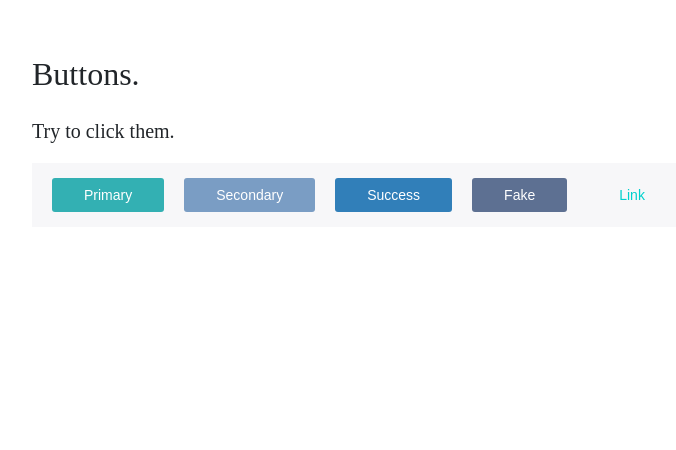
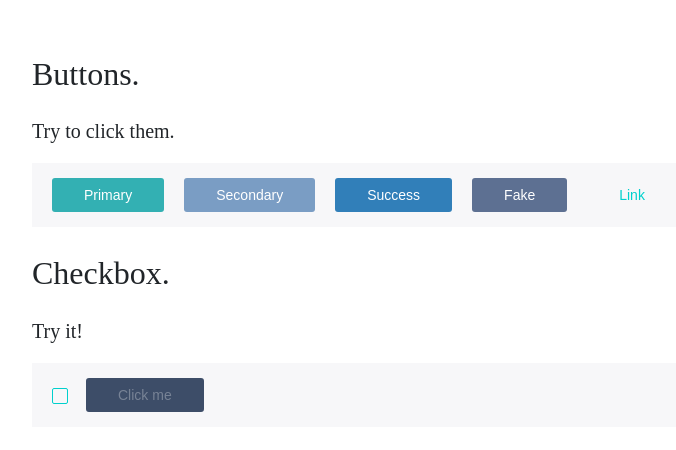
Before and after one commit to iluha5/react-library, a React app: page / in a window 1280 px wide. Shown: the top 450 px of the page, without its empty margins (6-682 px from the left). Built offline with nearby package versions, Linux system fonts and the light colour scheme.

Commit message:
feat(app): add checkbox, ref notification, ref buttons

```diff
--- a/src/components/App/index.jsx
+++ b/src/components/App/index.jsx
@@ -4,8 +4,9 @@ import PropTypes from 'prop-types';
 import style from './style.scss';
 
 import Button from 'components/Button';
+import Checkbox from 'components/Checkbox';
 
-function App({buttonClick}) {
+function App({ handlerButtonClick, triggerBox1, isBox1Checked }) {
     return (
         <div className={style['App']}>
             <h2 className={style['App-Title']}>
@@ -17,14 +18,14 @@ function App({buttonClick}) {
             <div className={style['App-Line']}>
                 <div className={style['App-Item']}>
                     <Button
-                        onClick={buttonClick}
+                        onClick={handlerButtonClick('Primary', true)}
                     >
                         Primary
                     </Button>
                 </div>
                 <div className={style['App-Item']}>
                     <Button
-                        onClick={buttonClick}
+                        onClick={handlerButtonClick('Secondary', false)}
                         btnType={'secondary'}
                     >
                         Secondary
@@ -32,7 +33,7 @@ function App({buttonClick}) {
                 </div>
                 <div className={style['App-Item']}>
                     <Button
-                        onClick={buttonClick}
+                        onClick={handlerButtonClick('Success', true)}
                         btnType={'success'}
                     >
                         Success
@@ -40,7 +41,7 @@ function App({buttonClick}) {
                 </div>
                 <div className={style['App-Item']}>
                     <Button
-                        onClick={buttonClick}
+                        onClick={handlerButtonClick('Fake', false)}
                         btnType={'fake'}
                     >
                         Fake
@@ -48,10 +49,32 @@ function App({buttonClick}) {
                 </div>
                 <div className={style['App-Item']}>
                     <Button
-                        onClick={buttonClick}
+                        onClick={handlerButtonClick('Link', true)}
                         btnType={'link'}
                     >
                         Link
+                    </Button>
+                </div>
+            </div>
+            <h2 className={style['App-Title']}>
+                Checkbox.
+            </h2>
+            <h3 className={style['App-SubTitle']}>
+                Try it!
+            </h3>
+            <div className={style['App-Line']}>
+                <div className={style['App-Item']}>
+                    <Checkbox
+                        id='box1'
+                        onChange={triggerBox1}
+                    />
+                </div>
+                <div className={style['App-Item']}>
+                    <Button
+                        onClick={handlerButtonClick('Checkbox', true)}
+                        disabled={!isBox1Checked}
+                    >
+                        Click me
                     </Button>
                 </div>
             </div>
@@ -60,7 +83,9 @@ function App({buttonClick}) {
 }
 
 App.propTypes = {
-    buttonClick: PropTypes.func.isRequired,
+    handlerButtonClick: PropTypes.func.isRequired,
+    triggerBox1: PropTypes.func.isRequired,
+    isBox1Checked: PropTypes.bool.isRequired,
 };
 
 export default App;
--- a/src/components/App/style.scss
+++ b/src/components/App/style.scss
@@ -11,6 +11,9 @@
     }
 
     &-Item {
+        display: flex;
+        align-items: center;
+
         & + & {
             margin-left: 20px;
         }
--- /dev/null
+++ b/src/components/Checkbox/index.jsx
@@ -0,0 +1,26 @@
+import React from 'react';
+import PropTypes from 'prop-types';
+
+import style from './style.scss';
+
+function Checkbox({id, ...rest}) {
+    return (
+        <div className={style['Checkbox']} >
+            <input
+                type="checkbox"
+                id={id}
+                {...rest}
+            />
+            <label
+                htmlFor={id}
+            >
+            </label>
+        </div>
+    );
+}
+
+Checkbox.propTypes = {
+    id: PropTypes.string.isRequired,
+};
+
+export default Checkbox;
--- /dev/null
+++ b/src/components/Checkbox/style.scss
@@ -0,0 +1,57 @@
+.Checkbox {
+    width: 14px;
+    height: 14px;
+    position: relative;
+
+    label {
+        width: 14px;
+        height: 14px;
+        cursor: pointer;
+        position: absolute;
+        top: 0;
+        left: 0;
+        border-radius: 2px;
+        border: 1px solid #00D0CD;
+
+        &:before {
+            content: '';
+            width: 100%;
+            height: 100%;
+            position: absolute;
+            top: -1px;
+            left: -1px;
+            background: #00D0CD;
+            border: 1px solid #00D0CD;
+            border-radius: 2px;
+            opacity: 0;
+        }
+
+        &:after {
+            content: '';
+            width: 7px;
+            height: 4px;
+            position: absolute;
+            top: 2px;
+            left: 2px;
+            border: 1px solid #fff;
+            border-top: none;
+            border-right: none;
+            background: transparent;
+            opacity: 0;
+            transform: rotate(-45deg);
+        }
+
+    }
+
+    input[type=checkbox] {
+        visibility: hidden;
+
+        &:checked + label:before {
+            opacity: 1;
+        }
+
+        &:checked + label:after {
+            opacity: 1;
+        }
+    }
+}
--- a/src/components/NotificationItem/index.jsx
+++ b/src/components/NotificationItem/index.jsx
@@ -77,14 +77,14 @@ class NotificationItem extends React.Component {
             case 'Error':
                 return (
                     <Icon
-                        name={'mistakes'}
+                        name={'mistakes-white'}
                         size={'xl'}
                     />
                 );
             case 'Passing':
                 return (
                     <Icon
-                        name={'completed'}
+                        name={'completed-white'}
                         size={'xl'}
                     />
                 );
@@ -127,7 +127,7 @@ class NotificationItem extends React.Component {
 }
 
 NotificationItem.propTypes = {
-    type: PropTypes.oneOf(['Error', 'Passing', 'Achievement']),
+    type: PropTypes.oneOf(['Error', 'Passing']),
     link: PropTypes.string,
     image: PropTypes.string,
     text: PropTypes.string.isRequired,
--- a/src/components/NotificationItem/style.scss
+++ b/src/components/NotificationItem/style.scss
@@ -45,21 +45,12 @@
 
 
     &_Type_Error {
-        background: #455673 linear-gradient(90.75deg, rgba(218, 113, 99, 0.3) 1.75%, rgba(218, 113, 99, 0) 101.32%);
+        background: #f44336;
     }
 
     &_Type_Passing {
-        background: #455673 linear-gradient(90.84deg, rgba(51, 185, 189, 0.4) 1.88%, rgba(51, 185, 189, 0) 108.07%);
+        background: #33B0B3;
     }
-
-    &_Type_Achievement {
-        background: #455673 linear-gradient(90.84deg, rgba(51, 185, 189, 0.4) 1.88%, rgba(51, 185, 189, 0) 108.07%);
-
-        & .NotificationItem-Content {
-            margin: 6px 35px 6px 13px;
-        }
-    }
-
 }
 
 .NotificationItem-Content {
@@ -78,4 +69,5 @@
 .NotificationItem-Text {
     line-height: 19px;
     margin: 10px 0 10px 16px;
+
 }
--- a/src/containers/App/index.jsx
+++ b/src/containers/App/index.jsx
@@ -3,22 +3,66 @@ import React from 'react';
 import App from 'components/App';
 import NotificationContainer from 'containers/Notification';
 import { showNotification } from 'utils/utils';
-import { NOTIFICATION_ERROR} from 'utils/constants';
+import {NOTIFICATION_ERROR, NOTIFICATION_PASSED} from 'utils/constants';
 
 
 class AppContainer extends React.Component {
-    _handlerButtonClick = () =>
+    state = {
+        isBox1Checked: false,
+    };
+
+    _triggerBox1 = () => {
+        const { isBox1Checked } = this.state;
+
+        this.setState({
+            isBox1Checked: !isBox1Checked,
+        });
+    };
+
+    _handlerButtonClick = (btnType, isPassed) => () => {
         showNotification(
-            NOTIFICATION_ERROR,
-            'This is Error Notification!'
+            isPassed ? NOTIFICATION_PASSED : NOTIFICATION_ERROR,
+            `${btnType} button click!`
         );
+    };
+
+    // _handlerSecondaryButtonClick = () => showNotification(
+    //         NOTIFICATION_ERROR,
+    //         'Secondary button click!'
+    //     );
+    //
+    // _handlerSuccessButtonClick = () => showNotification(
+    //         NOTIFICATION_PASSED,
+    //         'Success button click!'
+    //     );
+    //
+    // _handlerFakeButtonClick = () => showNotification(
+    //         NOTIFICATION_ERROR,
+    //         'Fake button click!'
+    //     );
+    //
+    // _handlerLinkButtonClick = () => showNotification(
+    //         NOTIFICATION_PASSED,
+    //         'Link click!'
+    //     );
 
 
     render() {
+        const { isBox1Checked } = this.state;
+
         return (
             <>
                 <App
-                    buttonClick={this._handlerButtonClick}
+                    handlerButtonClick={this._handlerButtonClick}
+                    // buttonHandlers={{
+                    //     primary: this._handlerPrimaryButtonClick,
+                    //     secondary: this._handlerSecondaryButtonClick,
+                    //     success: this._handlerSuccessButtonClick,
+                    //     fake: this._handlerFakeButtonClick,
+                    //     link: this._handlerLinkButtonClick,
+                    // }}
+                    triggerBox1={this._triggerBox1}
+                    isBox1Checked={isBox1Checked}
                 />
                 <NotificationContainer/>
             </>
```
Also changed, not shown: src/icons/completed-white.svg (added), src/icons/mistakes-white.svg (added).
